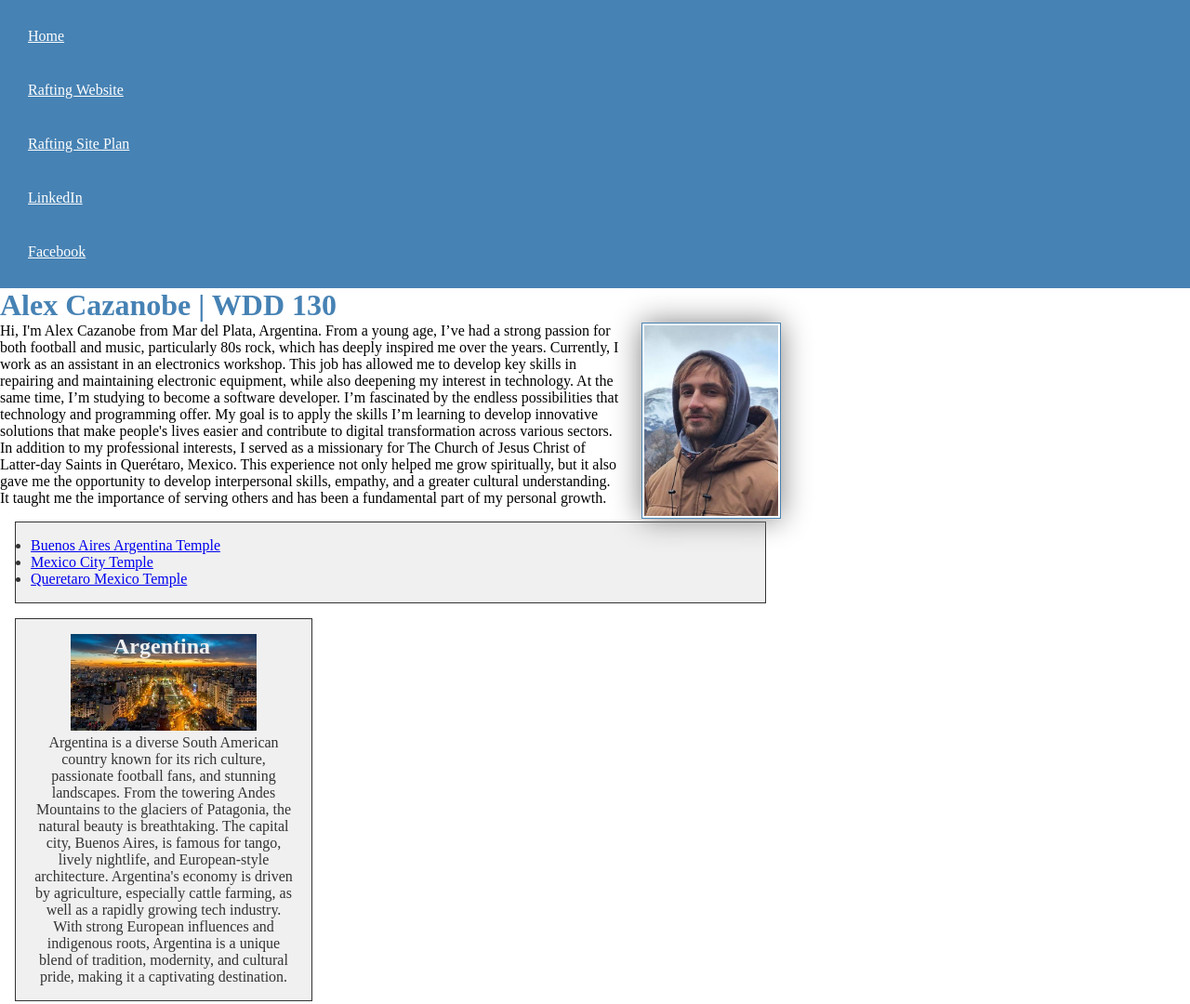
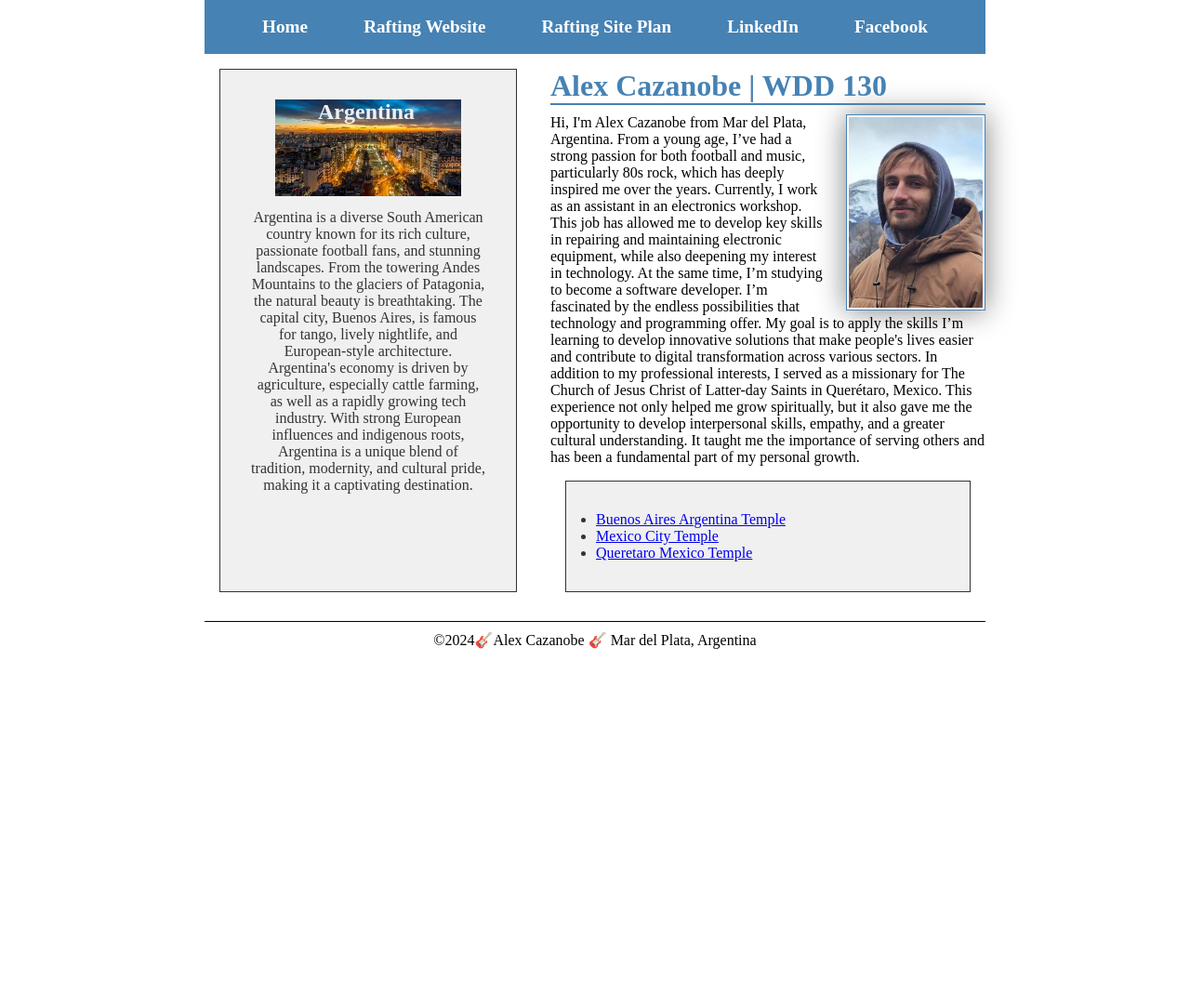
Before and after one commit to alexcazanobe/wdd130, a plain HTML site: page index.html in a window 1280 px wide. Shown: the top 1080 px of the page at 93% size. After the commit the page ends 800 px from the top, so only its background shows below. Drawn offline with Linux system fonts and the light colour scheme.

Commit message:
i added flex-box

```diff
--- a/index.html
+++ b/index.html
@@ -14,10 +14,12 @@
             <a href="#">Home</a>
             <a href="wwr/">Rafting Website</a>
             <a href="wwr/site-plan-raftig.html">Rafting Site Plan</a>
-            <a href="www.linkedin.com/in/alex-cazanobe-2a614a2b7">LinkedIn</a>
+            <a href="https://www.linkedin.com/in/alex-cazanobe-2a614a2b7">LinkedIn</a>
             <a href="https://www.facebook.com">Facebook</a>
         </nav>
     </header>
+
+    <div class="grid">
             <main>
                 <h1>Alex Cazanobe | WDD 130</h1>
                 <img src="images/profile.jpg" alt="Hello, my name is Alex Cazanobe" width="200">
@@ -28,11 +30,13 @@
                     <li><a href="https://www.churchofjesuschrist.org/temples/details/queretaro-mexico-temple" target="_blank">  Queretaro Mexico Temple</a></li>
                 </ul>
             </main>
+
             <aside class="box">
                 <h2>Argentina</h2>
                 <img src="images/buenos-aires.jpg" alt="Buenos Aires, Argentina.">
                 <p>Argentina is a diverse South American country known for its rich culture, passionate football fans, and stunning landscapes. From the towering Andes Mountains to the glaciers of Patagonia, the natural beauty is breathtaking. The capital city, Buenos Aires, is famous for tango, lively nightlife, and European-style architecture. Argentina's economy is driven by agriculture, especially cattle farming, as well as a rapidly growing tech industry. With strong European influences and indigenous roots, Argentina is a unique blend of tradition, modernity, and cultural pride, making it a captivating destination.</p>
             </aside>
+    </div>
     <footer>
         <p>©2024🎸Alex Cazanobe 🎸 Mar del Plata, Argentina</p>
     </footer>
--- a/styles/styles.css
+++ b/styles/styles.css
@@ -7,16 +7,32 @@
 nav {
     background-color:steelblue;
     padding: 10px;
+    display: flex;
+    justify-content: space-evenly;
+    align-items: center;
 }
 
 nav a {
+    display: block;
+    padding: 0.5rem;
+    text-decoration: none;
+    font-size: 1.2rem;
+    font-weight: 700;
     color: white;
-    display: block;
-    padding: 20px;
+
 }
 
 h1 {
     color: steelblue;
+    border-bottom: 2px solid steelblue;
+    border-top: 1rem solid #ffff;
+}
+
+.grid{
+    display: grid;
+    grid-template-columns: 1fr 3fr;
+    gap: 20px;
+
 }
 
 main img {
@@ -27,14 +43,17 @@ main img {
     padding: 2px;
     box-shadow: 0 0 30px gray;
     margin-left: 20px;
+    margin-top: 10px;
 }
 
 p{
+    margin-top: 10px;
     padding: 0;
 }
 
-main{
+header, .grid, footer {
     max-width: 840px;
+    margin: 0 auto;
 }
 
 aside{
@@ -46,6 +65,7 @@ aside{
     background-color: #eee;
     color:#333 ;
     text-align: center;
+    grid-row: 1/2;
 }
 
 aside h2{
@@ -68,8 +88,9 @@ footer {
 
 .box{
     margin: 1rem ;
-    padding: 1rem;
+    padding: 2rem;
     border: 1px solid;
     background-color: #f0f0f0;
     color: #333;
+
 }
```
Lines whose indentation alone changed are shown as unchanged.
